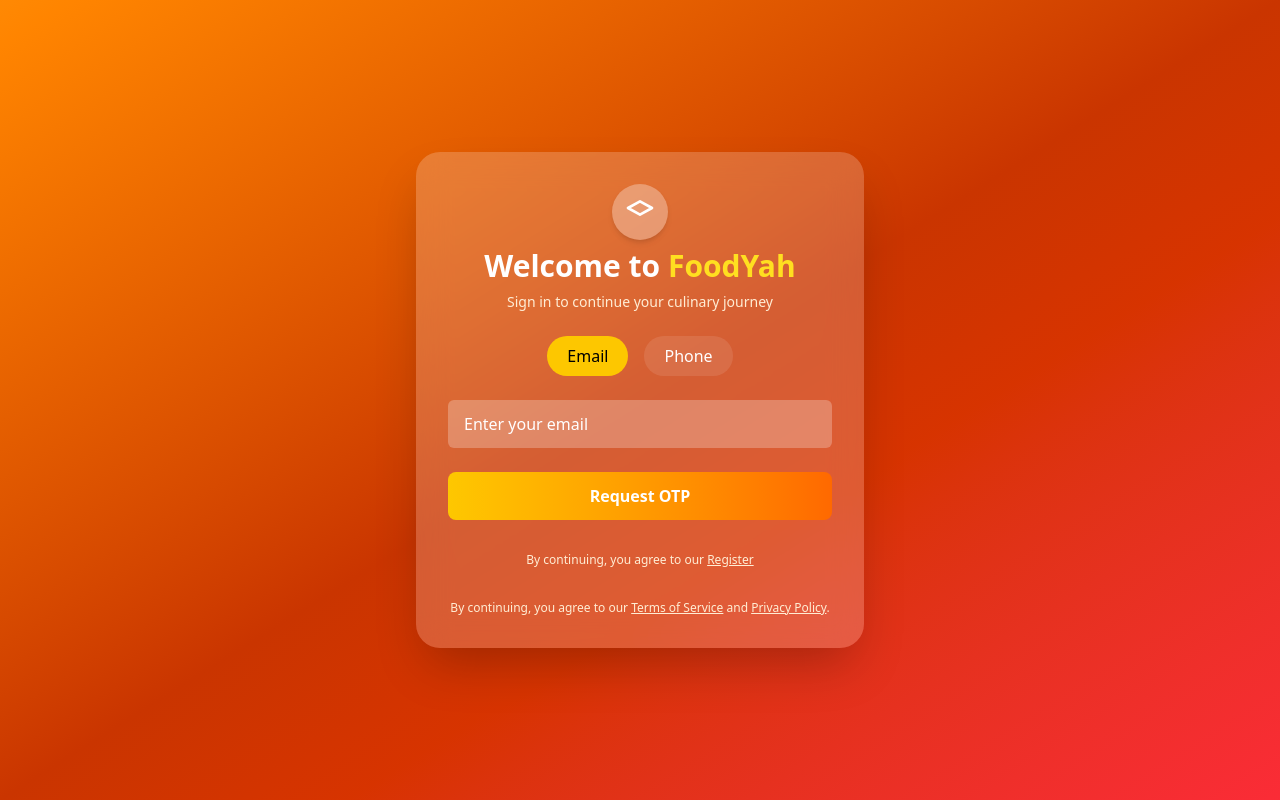
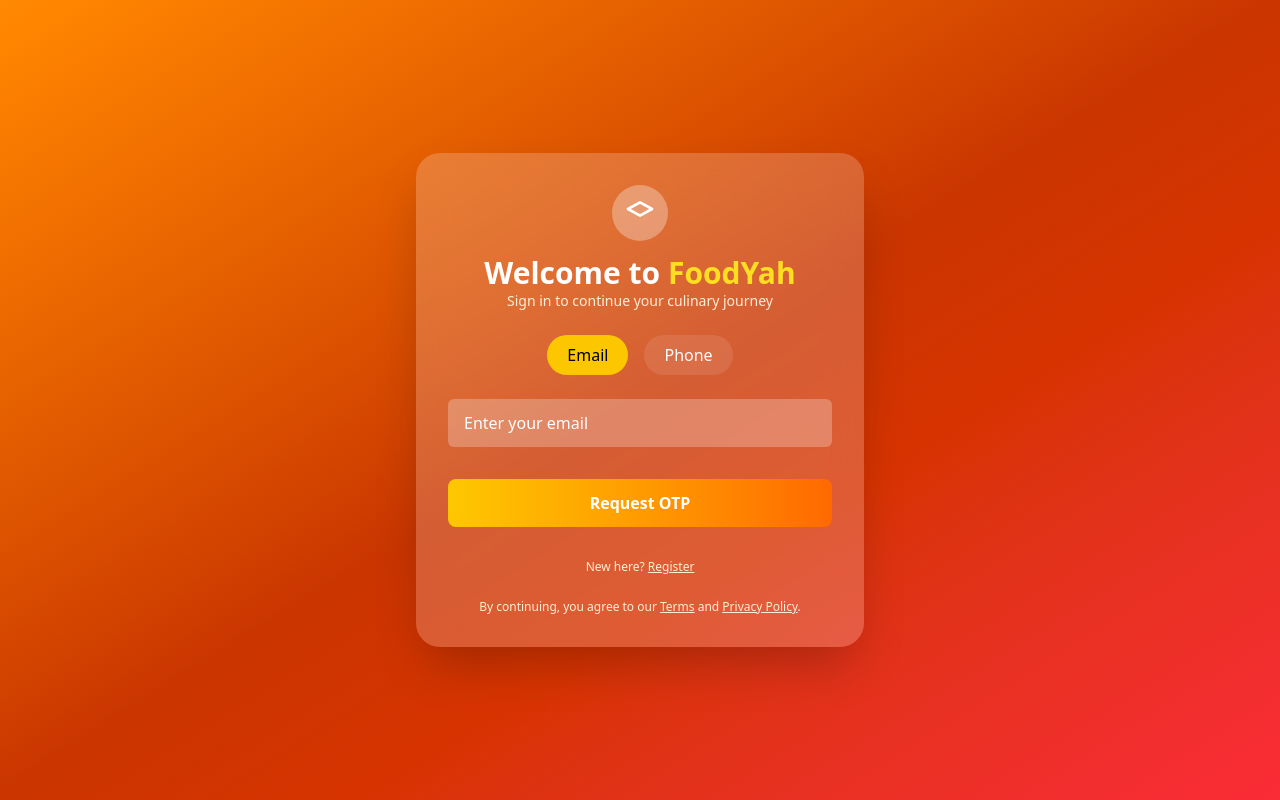
Before and after one commit to sayaib/food-app-prod, a React (Vite) app in the folder client/: page /Login in a window 1280 px wide. Built offline with nearby package versions, Linux system fonts and the light colour scheme.

Commit message:
fixed res login

```diff
--- a/client/src/pages/Login.jsx
+++ b/client/src/pages/Login.jsx
@@ -12,8 +12,13 @@ export default function Login() {
   const [isEmail, setIsEmail] = useState(true);
   const navigate = useNavigate();
   const { login } = useAuth();
+
   const handleRequest = async () => {
-    const payload = isEmail ? { email: identifier } : { phone: identifier };
+    const payload = isEmail
+      ? { email: identifier, role: "restaurant" }
+      : { phone: identifier, role: "restaurant" };
+
+    try {
       const res = await requestOTP(payload);
 
       if (res.newUser) {
@@ -24,9 +29,14 @@ export default function Login() {
             otp: res.otp,
           },
         });
-    } else {
+      } else if (res.otp) {
         setMessage(`OTP sent: ${res.otp}`);
         setStep(2);
+      } else {
+        setMessage(res.msg || "Unexpected response from server.");
+      }
+    } catch (err) {
+      setMessage("Failed to request OTP. Please try again.");
     }
   };
 
@@ -34,25 +44,31 @@ export default function Login() {
     const payload = isEmail
       ? { email: identifier, otp }
       : { phone: identifier, otp };
+
+    try {
       const res = await verifyOTP(payload);
 
       if (res.token) {
         localStorage.setItem("token", res.token);
         localStorage.setItem("role", res.user.role);
-      localStorage.setItem("user", JSON.stringify(res.user)); // full user
+        localStorage.setItem("user", JSON.stringify(res.user));
 
-      login(res.user); // set context
+        login(res.user);
         navigate(`/restaurant-onboard`, { replace: true });
       } else {
-      setMessage(res.msg);
+        setMessage(res.msg || "Invalid OTP. Try again.");
+      }
+      // eslint-disable-next-line no-unused-vars
+    } catch (err) {
+      setMessage("Verification failed. Please try again.");
     }
   };
 
   return (
     <div className="min-h-screen bg-gradient-to-br from-orange-400 via-orange-700 to-red-500 flex items-center justify-center px-4">
       <div className="bg-white/20 backdrop-blur-lg p-8 rounded-3xl shadow-2xl w-full max-w-md text-white space-y-6">
-        <div className="flex flex-col items-center gap-2">
-          <div className="bg-white/30 p-3 rounded-full shadow-md">
+        <div className="text-center">
+          <div className="bg-white/30 p-3 rounded-full inline-block mb-2">
             <svg
               className="w-8 h-8 text-white"
               fill="none"
@@ -67,17 +83,17 @@ export default function Login() {
               />
             </svg>
           </div>
-          <h2 className="text-3xl font-extrabold">
+          <h2 className="text-3xl font-bold">
             Welcome to <span className="text-yellow-300">FoodYah</span>
           </h2>
-          <p className="text-orange-100 text-sm">
+          <p className="text-sm text-orange-100">
             Sign in to continue your culinary journey
           </p>
         </div>
 
         <div className="flex justify-center gap-4">
           <button
-            className={`px-5 py-2 rounded-full font-medium transition-all ${
+            className={`px-5 py-2 rounded-full font-medium ${
               isEmail ? "bg-yellow-400 text-black" : "bg-white/10 text-white"
             }`}
             onClick={() => setIsEmail(true)}
@@ -85,7 +101,7 @@ export default function Login() {
             Email
           </button>
           <button
-            className={`px-5 py-2 rounded-full font-medium transition-all ${
+            className={`px-5 py-2 rounded-full font-medium ${
               !isEmail ? "bg-yellow-400 text-black" : "bg-white/10 text-white"
             }`}
             onClick={() => setIsEmail(false)}
@@ -107,7 +123,7 @@ export default function Login() {
             />
             <button
               onClick={handleRequest}
-              className="w-full py-3 rounded-lg bg-gradient-to-r from-yellow-400 to-orange-500 hover:from-yellow-500 hover:to-orange-600 font-semibold transition-all"
+              className="w-full py-3 mt-2 rounded-lg bg-gradient-to-r from-yellow-400 to-orange-500 hover:from-yellow-500 hover:to-orange-600 font-semibold"
             >
               Request OTP
             </button>
@@ -123,7 +139,7 @@ export default function Login() {
             />
             <button
               onClick={handleVerify}
-              className="w-full py-3 rounded-lg bg-gradient-to-r from-green-400 to-green-600 hover:from-green-500 hover:to-green-700 font-semibold transition-all"
+              className="w-full py-3 mt-2 rounded-lg bg-gradient-to-r from-green-400 to-green-600 hover:from-green-500 hover:to-green-700 font-semibold"
             >
               Verify OTP
             </button>
@@ -131,20 +147,18 @@ export default function Login() {
         )}
 
         {message && (
-          <div className="text-sm text-center text-yellow-100 font-medium">
-            {message}
-          </div>
+          <p className="text-center text-yellow-100 text-sm">{message}</p>
         )}
 
         <p className="text-xs text-center text-orange-100 pt-2">
-          By continuing, you agree to our{" "}
+          New here?{" "}
           <Link to="/register">
             <span className="underline">Register</span>
           </Link>
         </p>
-        <p className="text-xs text-center text-orange-100 pt-2">
+        <p className="text-xs text-center text-orange-100">
           By continuing, you agree to our{" "}
-          <span className="underline">Terms of Service</span> and{" "}
+          <span className="underline">Terms</span> and{" "}
           <span className="underline">Privacy Policy</span>.
         </p>
       </div>
```
Also changed, not shown: 1 other file (tests, documents, lock files or other folders). Lines whose indentation alone changed are shown as unchanged.
